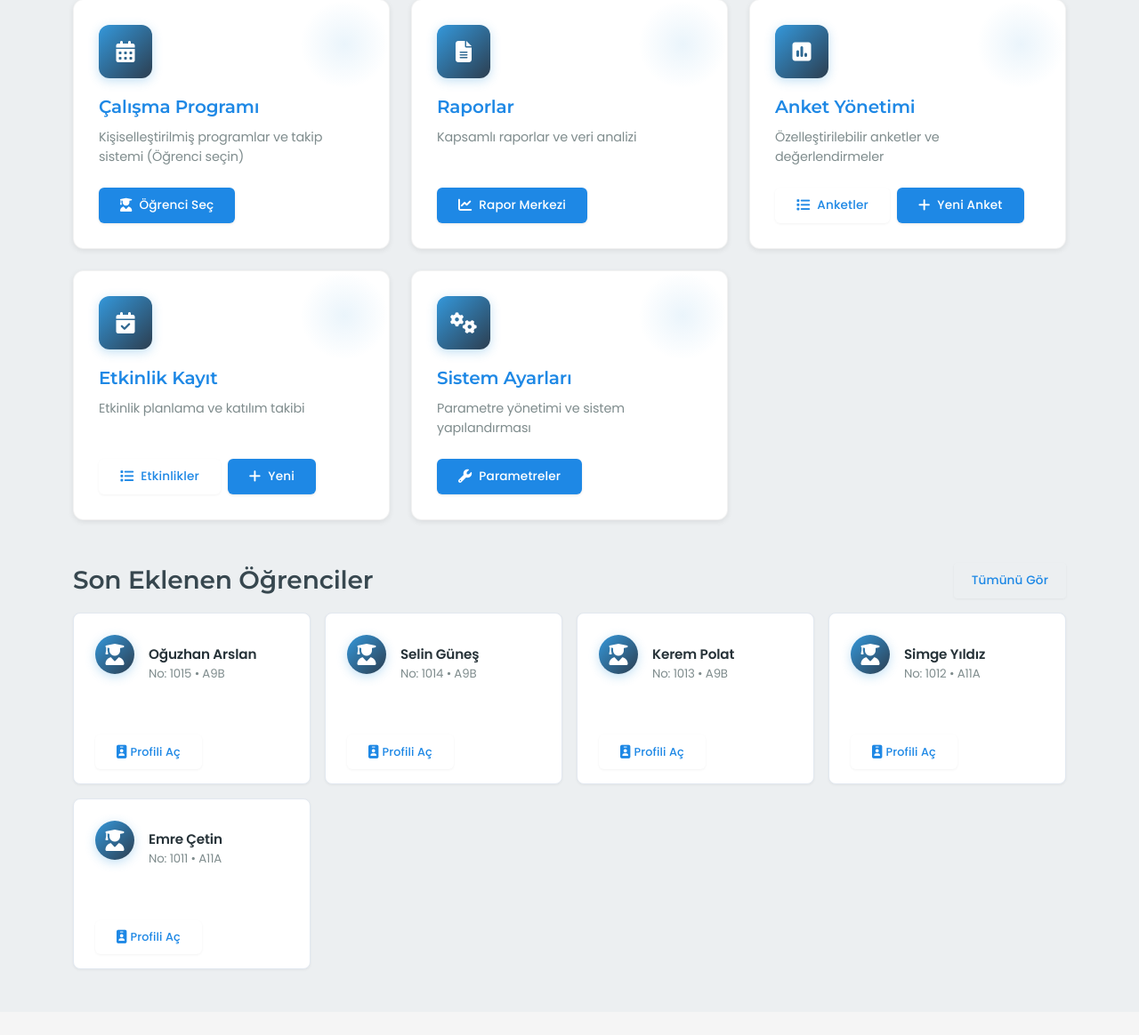
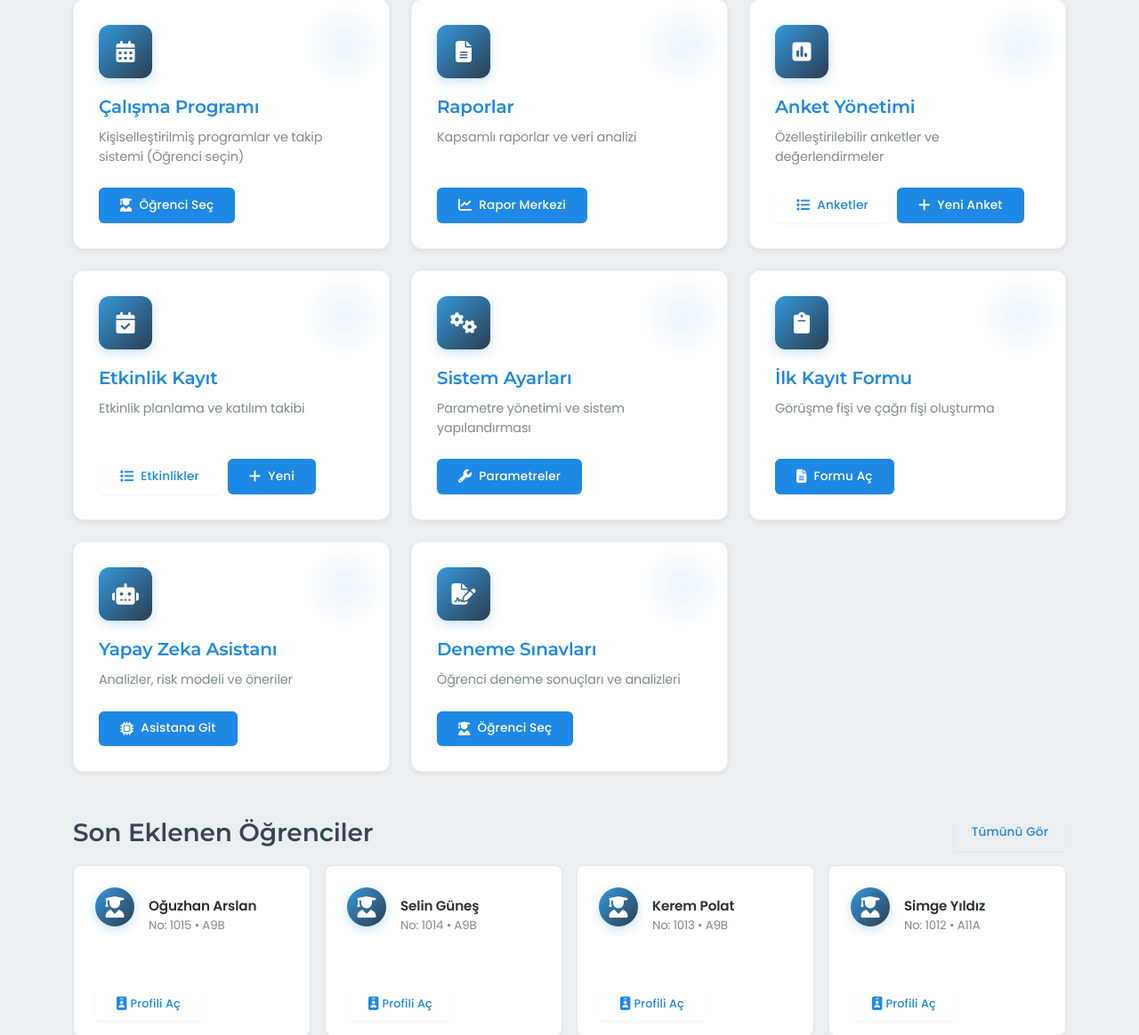
Before and after one commit to sahinalhas/R1, a Flask app: page / in a window 1280 px wide; the page is wider, and only the part inside the window is pictured. Shown: the part 2147-3311 px from the top of that part at 89% size. Run offline with Flask 3, Linux system fonts and the light colour scheme; some libraries are stand-ins or nearby versions.

Commit message:
Add missing modules to home quick access (İlk Kayıt, YZ Asistan, Deneme)
cgen-207920e8dc124bde9e9fae5a1416deeb

```diff
--- a/app/blueprints/ana_sayfa/templates/ana_sayfa/index.html
+++ b/app/blueprints/ana_sayfa/templates/ana_sayfa/index.html
@@ -302,6 +302,51 @@
                     </div>
                 </div>
             </div>
+
+            <div class="col-lg-4 col-md-6" data-aos="zoom-in" data-aos-delay="900">
+                <div class="quick-access-card">
+                    <div class="quick-access-icon">
+                        <i class="fas fa-clipboard"></i>
+                    </div>
+                    <h3 class="quick-access-title">İlk Kayıt Formu</h3>
+                    <p class="quick-access-desc">Görüşme fişi ve çağrı fişi oluşturma</p>
+                    <div class="quick-access-actions">
+                        <a href="{{ url_for('ilk_kayit_formu.kayit_formu') }}" class="btn btn-primary">
+                            <i class="fas fa-file-alt me-2"></i> Formu Aç
+                        </a>
+                    </div>
+                </div>
+            </div>
+
+            <div class="col-lg-4 col-md-6" data-aos="zoom-in" data-aos-delay="1000">
+                <div class="quick-access-card">
+                    <div class="quick-access-icon">
+                        <i class="fas fa-robot"></i>
+                    </div>
+                    <h3 class="quick-access-title">Yapay Zeka Asistanı</h3>
+                    <p class="quick-access-desc">Analizler, risk modeli ve öneriler</p>
+                    <div class="quick-access-actions">
+                        <a href="{{ url_for('yapay_zeka_asistan.index') }}" class="btn btn-primary">
+                            <i class="fas fa-microchip me-2"></i> Asistana Git
+                        </a>
+                    </div>
+                </div>
+            </div>
+
+            <div class="col-lg-4 col-md-6" data-aos="zoom-in" data-aos-delay="1100">
+                <div class="quick-access-card">
+                    <div class="quick-access-icon">
+                        <i class="fas fa-file-signature"></i>
+                    </div>
+                    <h3 class="quick-access-title">Deneme Sınavları</h3>
+                    <p class="quick-access-desc">Öğrenci deneme sonuçları ve analizleri</p>
+                    <div class="quick-access-actions">
+                        <a href="{{ url_for('ogrenci_yonetimi.liste') }}" class="btn btn-primary">
+                            <i class="fas fa-user-graduate me-2"></i> Öğrenci Seç
+                        </a>
+                    </div>
+                </div>
+            </div>
         </div>
     </div>
 </section>
```
